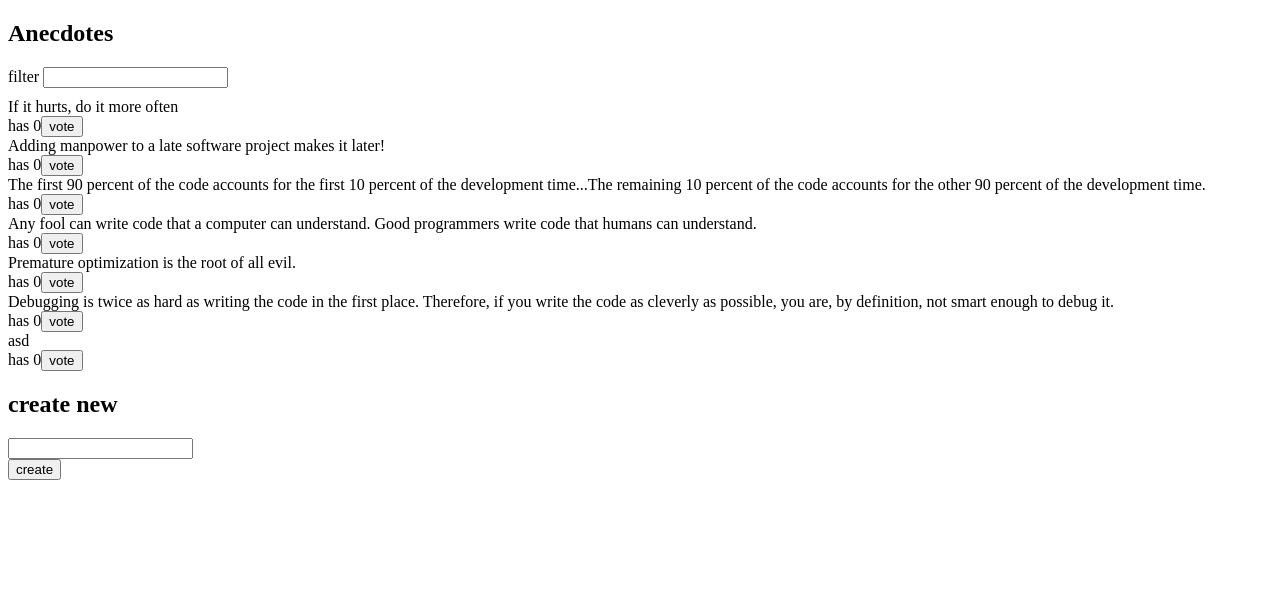
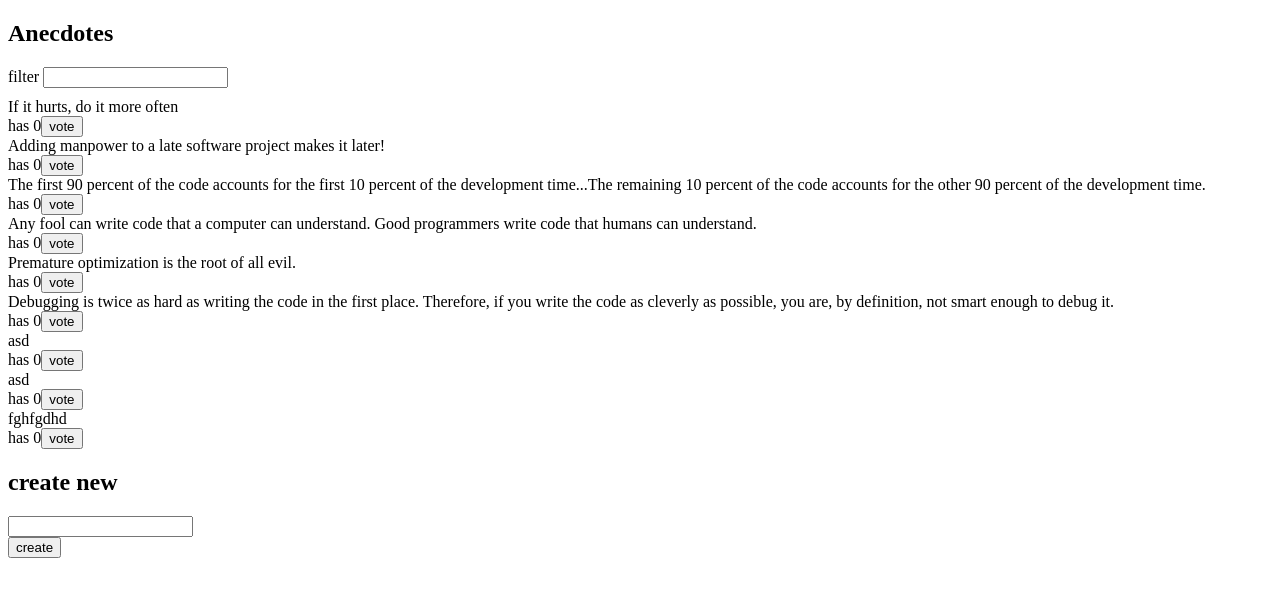
Before and after one commit to rotero08/fullstackopenexcercises, a React (Vite) app in the folder part6/redux-anecdotes-main/: page / in a window 1280 px wide. Shown: the top 596 px of the page. Built offline with nearby package versions, Linux system fonts and the light colour scheme; data requests are answered from the project's data file.

Commit message:
exercise 6.17

```diff
--- a/part6/redux-anecdotes-main/db.json
+++ b/part6/redux-anecdotes-main/db.json
@@ -34,6 +34,16 @@
       "id": "147b",
       "content": "asd",
       "votes": 0
+    },
+    {
+      "id": "8f44",
+      "content": "asd",
+      "votes": 0
+    },
+    {
+      "id": "a6a0",
+      "content": "fghfgdhd",
+      "votes": 0
     }
   ]
 }
--- a/part6/redux-anecdotes-main/src/components/AnecdoteForm.jsx
+++ b/part6/redux-anecdotes-main/src/components/AnecdoteForm.jsx
@@ -1,7 +1,6 @@
 import { useDispatch } from 'react-redux'
 import { createNote } from '../reducers/anecdoteReducer'
 import { setNotification, removeNotification } from '../reducers/notificationReducer'
-import noteService from '../services/noteService'
 
 const AnecdoteForm = () => {
     const dispatch = useDispatch()
@@ -10,8 +9,7 @@ const AnecdoteForm = () => {
         event.preventDefault()
         const content = event.target.note.value
         event.target.note.value = ''
-        const newNote = await noteService.createNew(content)
-        dispatch(createNote(newNote))
+        dispatch(createNote(content))
         dispatch(setNotification(`You added '${content}'`))
         setTimeout(() => {
             dispatch(removeNotification())
--- a/part6/redux-anecdotes-main/src/reducers/anecdoteReducer.js
+++ b/part6/redux-anecdotes-main/src/reducers/anecdoteReducer.js
@@ -5,9 +5,6 @@ const noteSlice = createSlice({
   name: 'notes',
   initialState: [],
   reducers: {
-    createNote(state, action) {
-      state.push(action.payload)
-    },
     incrementVote(state, action) {
       const id = action.payload
       const noteToChange = state.find(n => n.id === id)
@@ -26,7 +23,7 @@ const noteSlice = createSlice({
   }
 })
 
-export const { createNote, incrementVote, appendNote, setNotes } = noteSlice.actions
+export const { incrementVote, appendNote, setNotes } = noteSlice.actions
 
 export const initializeNotes = () => {
   return async dispatch => {
@@ -35,4 +32,11 @@ export const initializeNotes = () => {
   }
 }
 
+export const createNote = content => {
+  return async dispatch => {
+    const newNote = await noteService.createNew(content)
+    dispatch(appendNote(newNote))
+  }
+}
+
 export default noteSlice.reducer
```
